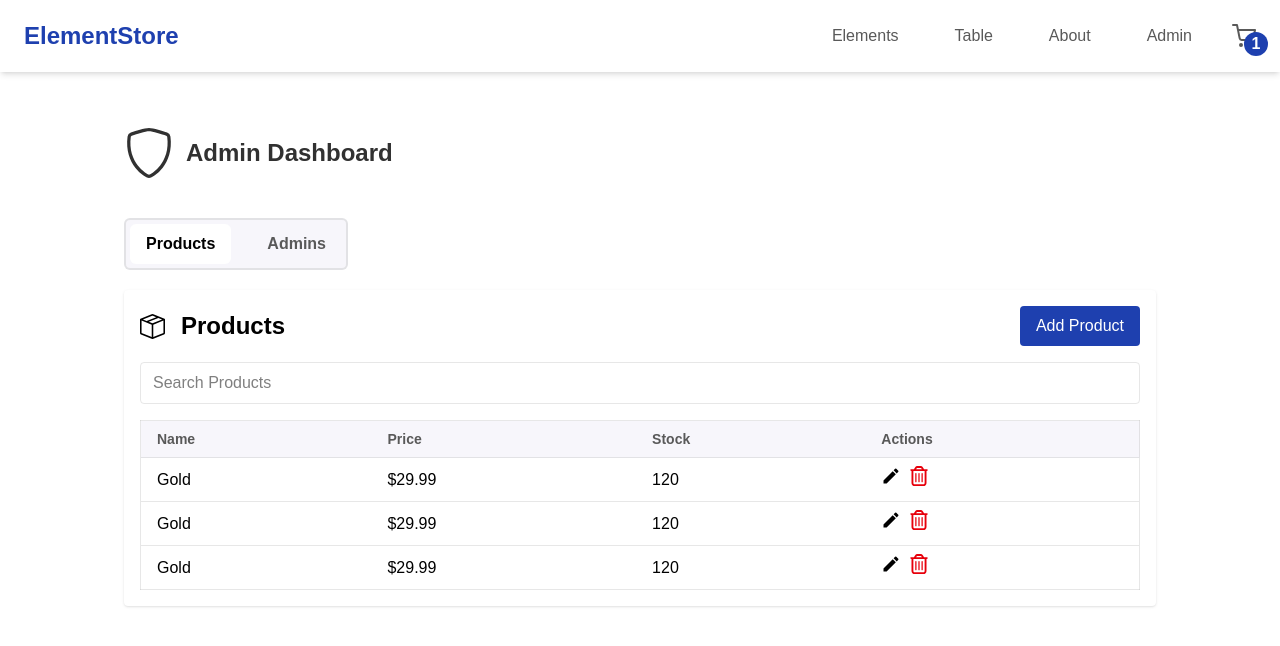
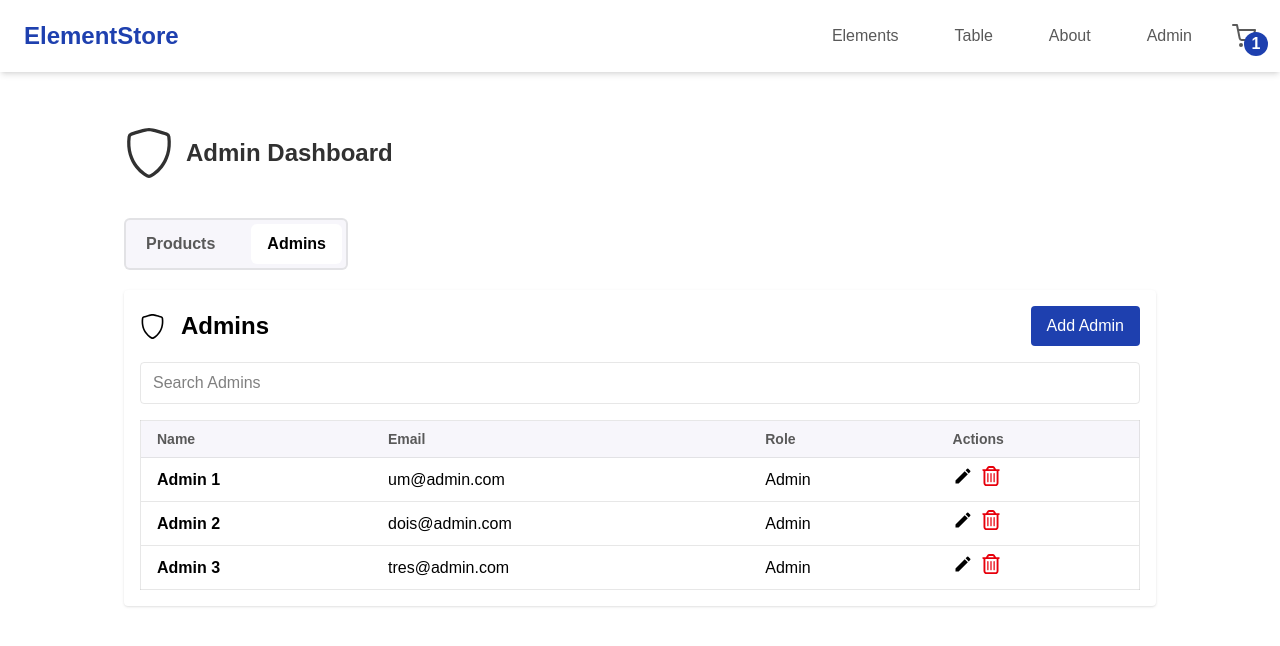
Before and after one commit to clr-cera/Web_2025_1, a Next.js app in the folder frontend/: page /Admin in a window 1280 px wide. Both pictures are taken after a click on the element "Admins". Shown: the top 646 px of the page. Built offline with nearby package versions, Linux system fonts and the light colour scheme.

Commit message:
Admin page ajustes

```diff
--- /dev/null
+++ b/frontend/src/app/Admin/components/AdminTable.tsx
@@ -0,0 +1,68 @@
+// src/components/AdminsTable.tsx
+import React from 'react';
+import { BsShield } from 'react-icons/bs';
+import { MdEdit } from 'react-icons/md';
+import { FaRegTrashCan } from 'react-icons/fa6';
+
+export interface Admin {
+  id: number;
+  name: string;
+  email: string;
+  role: string;
+}
+
+interface AdminsTableProps {
+  data?: Admin[];
+}
+
+export const AdminsTable: React.FC<AdminsTableProps> = ({ data = [] }) => {
+  return (
+    <section className="bg-white shadow rounded p-4 mt-5">
+      <div className="flex justify-between items-center mb-4">
+        <div className="flex items-center space-x-2">
+          <BsShield size={25} />
+          <h2 className="ml-2 text-2xl font-semibold">Admins</h2>
+        </div>
+        <button className="bg-primary-blue hover:bg-secondary-blue text-white font-medium px-4 py-2 rounded cursor-pointer">
+          Add Admin
+        </button>
+      </div>
+
+      <input
+        type="text"
+        placeholder="Search Admins"
+        className="w-full px-3 py-2 border border-border-gray rounded mb-4"
+      />
+
+      <div className="overflow-x-auto">
+        <table className="min-w-full bg-white border border-border-gray">
+          <thead>
+            <tr className="bg-secondary-gray text-left text-text-gray text-sm">
+              <th className="py-2 px-4">Name</th>
+              <th className="py-2 px-4">Email</th>
+              <th className="py-2 px-4">Role</th>
+              <th className="py-2 px-4">Actions</th>
+            </tr>
+          </thead>
+          <tbody>
+            {data.map(item => (
+              <tr key={item.id} className="border-t border-border-gray">
+                <td className="py-2 px-4 font-semibold">{item.name}</td>
+                <td className="py-2 px-4">{item.email}</td>
+                <td className="py-2 px-4">{item.role}</td>
+                <td className="py-2 px-4 space-x-2">
+                  <button className="text-black">
+                    <MdEdit size={20} />
+                  </button>
+                  <button className="text-red-600">
+                    <FaRegTrashCan size={20} />
+                  </button>
+                </td>
+              </tr>
+            ))}
+          </tbody>
+        </table>
+      </div>
+    </section>
+  );
+};
--- /dev/null
+++ b/frontend/src/app/Admin/components/ProductTable.tsx
@@ -0,0 +1,68 @@
+// src/components/ProductsTable.tsx
+import React from 'react';
+import { BsBoxSeam } from 'react-icons/bs';
+import { MdEdit } from 'react-icons/md';
+import { FaRegTrashCan } from 'react-icons/fa6';
+
+export interface Product {
+  id: number;
+  name: string;
+  price: string;
+  stock: number;
+}
+
+interface ProductsTableProps {
+  data?: Product[];
+}
+
+export const ProductsTable: React.FC<ProductsTableProps> = ({ data = [] }) => {
+  return (
+    <section className="bg-white shadow rounded p-4 mt-5">
+      <div className="flex justify-between items-center mb-4">
+        <div className="flex items-center space-x-2">
+          <BsBoxSeam size={25} />
+          <h2 className="ml-2 text-2xl font-semibold">Products</h2>
+        </div>
+        <button className="bg-primary-blue hover:bg-secondary-blue text-white font-medium px-4 py-2 rounded  cursor-pointer">
+          Add Product
+        </button>
+      </div>
+
+      <input
+        type="text"
+        placeholder="Search Products"
+        className="w-full px-3 py-2 border border-border-gray rounded mb-4"
+      />
+
+      <div className="overflow-x-auto">
+        <table className="min-w-full bg-white border border-border-gray">
+          <thead>
+            <tr className="bg-secondary-gray text-left text-text-gray text-sm">
+              <th className="py-2 px-4">Name</th>
+              <th className="py-2 px-4">Price</th>
+              <th className="py-2 px-4">Stock</th>
+              <th className="py-2 px-4">Actions</th>
+            </tr>
+          </thead>
+          <tbody>
+            {data.map(item => (
+              <tr key={item.id} className="border-t border-border-gray">
+                <td className="py-2 px-4">{item.name}</td>
+                <td className="py-2 px-4 font-medium">${item.price}</td>
+                <td className="py-2 px-4">{item.stock}</td>
+                <td className="py-2 px-4 space-x-2">
+                  <button className="text-black">
+                    <MdEdit size={20} />
+                  </button>
+                  <button className="text-red-600">
+                    <FaRegTrashCan size={20} />
+                  </button>
+                </td>
+              </tr>
+            ))}
+          </tbody>
+        </table>
+      </div>
+    </section>
+  );
+};
--- a/frontend/src/app/Admin/page.tsx
+++ b/frontend/src/app/Admin/page.tsx
@@ -1,74 +1,71 @@
-import { BsBoxSeam, BsShield } from "react-icons/bs";
-import { CgBox } from "react-icons/cg";
-import { FaRegTrashCan } from "react-icons/fa6";
-import { MdEdit } from "react-icons/md";
+"use client"
 
-export default function Dashboard() {
+// src/pages/Dashboard.tsx
+import React, { useState } from 'react';
+import { BsShield } from 'react-icons/bs';
+import { ProductsTable, Product } from './components/ProductTable';
+import { AdminsTable, Admin } from './components/AdminTable';
+
+type Tab = 'products' | 'admins';
+
+export default function Page(){
+  const [activeTab, setActiveTab] = useState<Tab>('products');
+
+  // Exemplo de dados; aqui você poderia usar fetch / context / redux etc.
+  const productsData: Product[] = [
+    { id: 1, name: 'Gold',   price: '29.99', stock: 120 },
+    { id: 2, name: 'Silver', price: '19.99', stock:  80 },
+    { id: 3, name: 'Bronze', price: '9.99',  stock: 200 },
+  ];
+  const adminsData: Admin[] = [
+    { id: 1, name: 'Admin 1',   email: 'um@admin.com',   role: 'Admin' },
+    { id: 2, name: 'Admin 2',   email: 'dois@admin.com',   role: 'Admin' },
+    { id: 3, name: 'Admin 3', email: 'tres@admin.com', role: 'Admin' },
+  ];
+
   return (
     <div className="px-15 max-w-6xl mx-auto text-black mt-14">
       <header className="flex items-center space-x-3 mb-6">
         <div className="text-3xl">
-                <BsShield size={50} className="text-text-gray-darker"/>
+          <BsShield size={50} className="text-text-gray-darker" />
         </div>
-            <h1 className="text-2xl font-semibold text-text-gray-darker">Admin Dashboard</h1>
+        <h1 className="text-2xl font-semibold text-text-gray-darker">
+          Admin Dashboard
+        </h1>
       </header>
 
+      {/* Tabs */}
       <div className="flex flex-wrap w-fit mt-10 bg-background-gray p-1 rounded-md border-2 border-border-gray gap-3 sm:gap-5 select-none">
-            <div className="bg-white text-text font-bold px-4 py-2 rounded-md cursor-pointer text-sm sm:text-base">
+        <div
+          onClick={() => setActiveTab('products')}
+          className={`
+            px-4 py-2 rounded-md cursor-pointer text-sm sm:text-base font-bold
+            ${activeTab === 'products'
+              ? 'bg-white text-text'
+              : 'text-text-gray hover:bg-gray-100'}
+          `}
+        >
           Products
         </div>
-            <div className="px-4 py-2 rounded-md font-bold text-text-gray cursor-pointer text-sm sm:text-base  hover:bg-gray-100">
+        <div
+          onClick={() => setActiveTab('admins')}
+          className={`
+            px-4 py-2 rounded-md cursor-pointer text-sm sm:text-base font-bold
+            ${activeTab === 'admins'
+              ? 'bg-white text-text'
+              : 'text-text-gray hover:bg-gray-100'}
+          `}
+        >
           Admins
         </div>
       </div>
 
-        <section className="bg-white shadow rounded p-4 mt-5">
-            <div className="flex justify-between items-center mb-4">
-                <div className="flex items-center space-x-2">
-                <span className="text-xl">
-                    <BsBoxSeam size={25} />
-                </span>
-                <h2 className="ml-2 text-2xl font-semibold">Products</h2>
+      {/* Conteúdo dinâmico */}
+      {activeTab === 'products' ? (
+        <ProductsTable data={productsData} />
+      ) : (
+        <AdminsTable   data={adminsData}   />
+      )}
     </div>
-                <button className="bg-primary-blue hover:bg-secondary-blue cursor-pointer text-white font-medium px-4 py-2 rounded">Add Product</button>
-            </div>
-
-            <input
-                type="text"
-                placeholder="Search Products"
-                className="w-full px-3 py-2 border border-border-gray rounded mb-4"
-            />
-
-            <div className="overflow-x-auto">
-                <table className="min-w-full bg-white border border-border-gray">
-                <thead>
-                    <tr className="bg-secondary-gray text-left text-text-gray text-sm">
-                    <th className="py-2 px-4">Name</th>
-                    <th className="py-2 px-4">Price</th>
-                    <th className="py-2 px-4">Stock</th>
-                    <th className="py-2 px-4">Actions</th>
-                    </tr>
-                </thead>
-                <tbody>
-                    {Array.from({ length: 3 }).map((_, i) => (
-                    <tr key={i} className="border-t border-border-gray">
-                        <td className="py-2 px-4">Gold</td>
-                        <td className="py-2 px-4 font-medium">$29.99</td>
-                        <td className="py-2 px-4">120</td>
-                        <td className="py-2 px-4 space-x-2">
-                        <button className="text-black">
-                            <MdEdit size={20} />
-                        </button>
-                        <button className="text-red-600">
-                            <FaRegTrashCan size={20} />
-                        </button>
-                        </td>
-                    </tr>
-                    ))}
-                </tbody>
-                </table>
-            </div>
-        </section>
-    </div>
-  )
-}
+  );
+};
```
Lines whose indentation alone changed are shown as unchanged.
